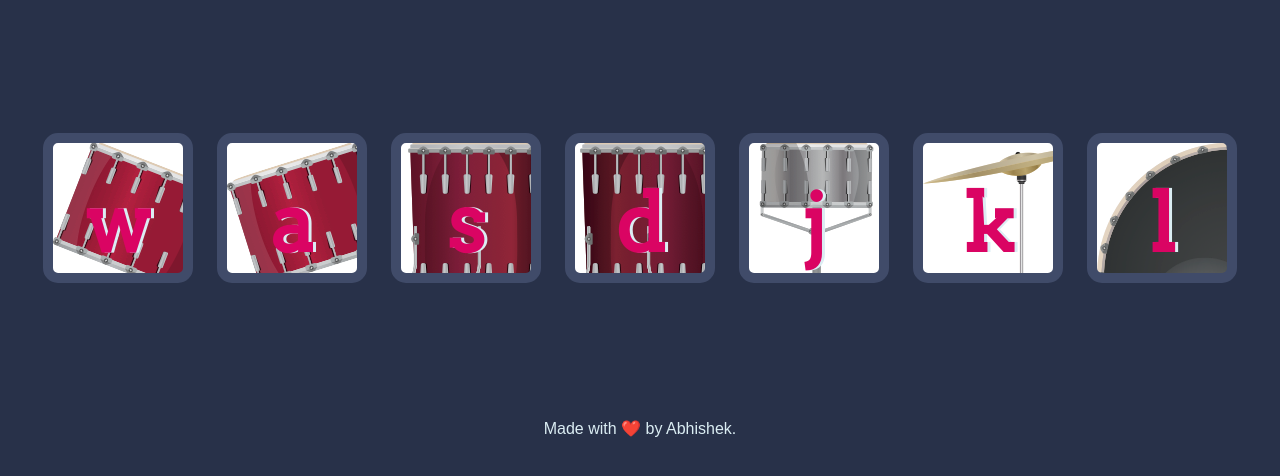
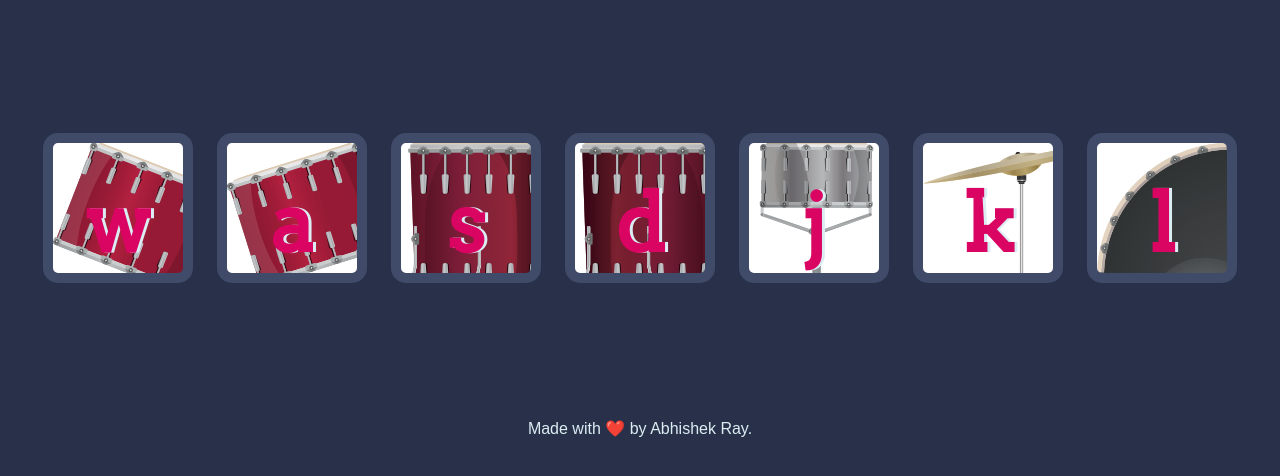
Before and after one commit to Abhishek0527/Drumkit, a plain HTML site: page index.html in a window 1280 px wide. Shown: the part 156-632 px from the top of the page. Drawn offline with Linux system fonts and the light colour scheme.

Commit message:
Update index.html

```diff
--- a/index.html
+++ b/index.html
@@ -25,7 +25,7 @@
 <script src="index.js" charset="utf-8"></script>
 
 <footer>
-  Made with ❤️ by Abhishek.
+  Made with ❤️ by Abhishek Ray.
 </footer>
 </body>
 </html>
```
